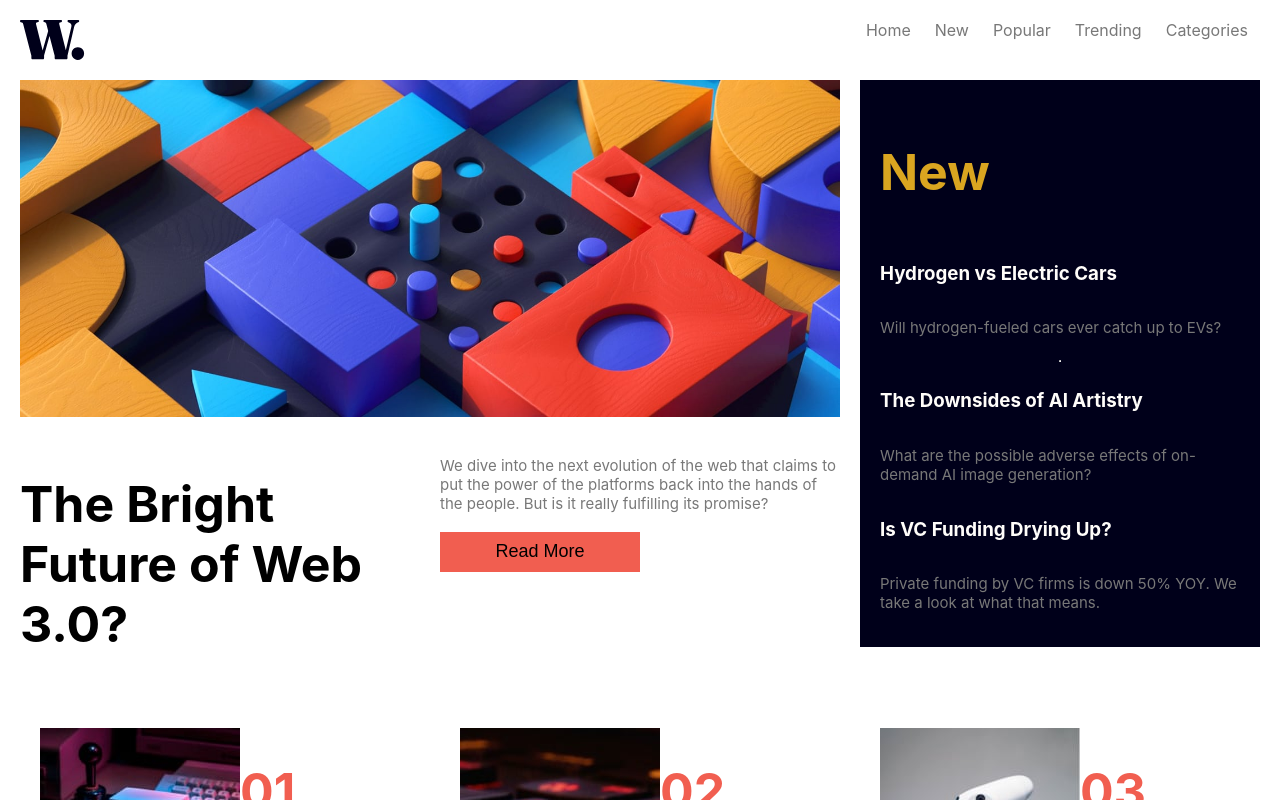
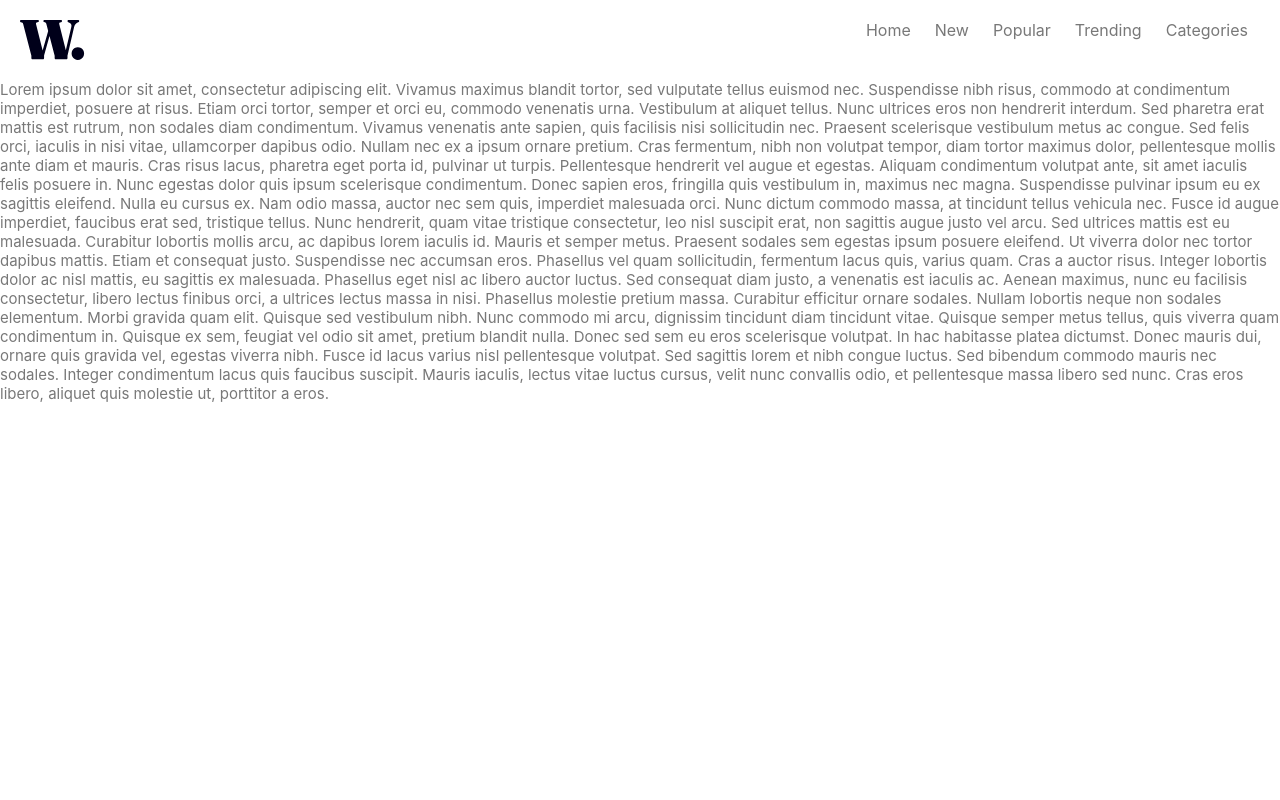
Before and after one commit to taphead/test-react-app, a React (Create React App) app: page /popular in a window 1280 px wide. Shown: the top 800 px of the page. Built offline with nearby package versions, Linux system fonts and the light colour scheme.

Commit message:
added form functionality and routing

```diff
--- a/package.json
+++ b/package.json
@@ -9,6 +9,7 @@
     "@testing-library/user-event": "^13.5.0",
     "react": "^19.1.0",
     "react-dom": "^19.1.0",
+    "react-router-dom": "^7.6.1",
     "react-scripts": "5.0.1",
     "web-vitals": "^2.1.4"
   },
--- a/src/App.css
+++ b/src/App.css
@@ -33,3 +33,44 @@
 #card3 {
   grid-area: 3 / 3 / 4 / 4;
 }
+
+.formcard {
+  box-shadow: 0 4px 8px 0 rgba(0, 0, 0, 0.2);
+  transition: 0.3s;
+  width: 75%;
+  border: 2px solid black;
+  border-radius: 10px;
+}
+
+.formcard:hover {
+  box-shadow: 0 8px 16px 0 rgba(0, 0, 0, 0.2);
+}
+
+.formcontainer {
+  padding: 2px 16px;
+  display: flex;
+  justify-content: center;
+  flex-wrap: wrap;
+  gap: 12px;
+  text-align: center;
+}
+
+@media only screen and (min-width: 601px) and (max-width: 991px) {
+  .formcard {
+    width: 40%;
+  }
+}
+
+@media only screen and (min-width: 992px) {
+  .formcard {
+    width: 20%;
+  }
+}
+
+form {
+  display: flex;
+  flex-direction: column;
+  justify-content: center;
+  align-items: center;
+  margin-bottom: 10px;
+}
--- a/src/App.js
+++ b/src/App.js
@@ -1,48 +1,21 @@
 import "./App.css";
-import Banner from "./components/banner";
+import { Routes, Route } from "react-router-dom";
 import Navbar from "./components/navbar";
-import BoldTextBlock from "./components/BoldTextBlock";
-import ReadBlock from "./components/ReadBlock";
-import NewBlock from "./components/NewBlock";
-import Card from "./components/Card";
-import cardImg1 from "./assets/image-retro-pcs.jpg";
-import cardImg2 from "./assets/image-top-laptops.jpg";
-import cardImg3 from "./assets/image-gaming-growth.jpg";
+import FormView from "./pages/FormView";
+import NewsView from "./pages/NewsView";
+import PopularView from "./pages/PopularView";
 
 function App() {
   return (
     <div className="App">
       <Navbar className="navbar"></Navbar>
-      <div className="grid-container">
-        <Banner name="banner" />
-        <BoldTextBlock name="boldtext" />
-        <ReadBlock name="readblock" />
-        <NewBlock name="newblock"></NewBlock>
-        <Card
-          img={cardImg1}
-          num="01"
-          head="Reviving Retro PCs"
-          text="What happens when old PCs are given modern upgrades?"
-          name="card1"
-          className="card1"
-        ></Card>
-        <Card
-          img={cardImg2}
-          num="02"
-          head="Top laptops of 2022"
-          text="Our best picks for various needs and budgets."
-          name="card2"
-          className="card2"
-        ></Card>
-        <Card
-          img={cardImg3}
-          num="03"
-          head="The growth of gaming"
-          text="How the pandemic has sparked fresh opportunities."
-          name="card3"
-          className="card3"
-        ></Card>
-      </div>
+      <Routes>
+        <Route path="/" element={<NewsView />} />
+        <Route path="/new" element={<FormView />} />
+        <Route path="/popular" element={<PopularView />} />
+        <Route path="/trending" element={<PopularView />} />
+        <Route path="/categories" element={<PopularView />} />
+      </Routes>
     </div>
   );
 }
--- a/src/components/Card.css
+++ b/src/components/Card.css
@@ -11,3 +11,14 @@
 .cardh1 {
   color: hsl(5, 85%, 63%);
 }
+
+.container {
+  display: flex;
+  gap: 20px;
+  height: 100%;
+}
+
+.image {
+  height: 75%;
+  object-fit: cover;
+}
--- a/src/components/navbar.css
+++ b/src/components/navbar.css
@@ -4,11 +4,12 @@
   margin: 20px;
 }
 
-.navbar span {
+.nav-item {
+  text-decoration: none;
   color: rgb(120, 120, 120);
   margin: 12px;
 }
-.navbar span:hover {
+.nav-item:hover {
   cursor: pointer;
   color: hsl(35, 77%, 62%);
 }
--- a/src/components/navbar.jsx
+++ b/src/components/navbar.jsx
@@ -1,16 +1,27 @@
 import "./navbar.css";
 import logo from "../assets/logo.svg";
+import { Link } from "react-router-dom";
 
 export default function Navbar() {
   return (
     <div className="container">
       <img src={logo} id="logo-image" alt="logo" />
       <div className="navbar">
-        <span>Home</span>
-        <span>New</span>
-        <span>Popular</span>
-        <span>Trending</span>
-        <span>Categories</span>
+        <Link to="/" className="nav-item">
+          Home
+        </Link>
+        <Link to="/new" className="nav-item">
+          New
+        </Link>
+        <Link to="/popular" className="nav-item">
+          Popular
+        </Link>
+        <Link to="/trending" className="nav-item">
+          Trending
+        </Link>
+        <Link to="/categories" className="nav-item">
+          Categories
+        </Link>
       </div>
     </div>
   );
--- /dev/null
+++ b/src/pages/FormView.jsx
@@ -0,0 +1,108 @@
+import { useState, useEffect } from "react";
+
+export default function FormView() {
+  const [name, setName] = useState("");
+  const [phone, setPhone] = useState("");
+  const [city, setCity] = useState("");
+  const [website, setWebSite] = useState("");
+  const [userArray, setUserArray] = useState([]);
+  const [isLoaded, setIsLoaded] = useState(false);
+
+  useEffect(() => {
+    const storedUsers = localStorage.getItem("userList");
+    if (storedUsers) {
+      setUserArray(JSON.parse(storedUsers));
+      setIsLoaded(true);
+    } else {
+      async function fetchUsers() {
+        const response = await fetch(
+          "https://jsonplaceholder.typicode.com/users"
+        );
+        const data = await response.json();
+        setUserArray(data);
+        setIsLoaded(true);
+      }
+      fetchUsers();
+    }
+  }, []);
+
+  useEffect(() => {
+    if (isLoaded) {
+      localStorage.setItem("userList", JSON.stringify(userArray));
+    }
+  }, [userArray, isLoaded]);
+
+  function handleFormSubmit(event) {
+    event.preventDefault();
+    let newUser = {
+      name: name,
+      phone: phone,
+      address: { city: city },
+      website: website,
+    };
+    setUserArray((prevArray) => [...prevArray, newUser]);
+    event.target.reset();
+  }
+
+  return (
+    <>
+      <form onSubmit={handleFormSubmit}>
+        <label htmlFor="name">Name:</label>
+        <input
+          type="text"
+          id="name"
+          name="name"
+          required
+          onChange={(e) => setName(e.target.value)}
+        />
+        <br />
+        <label htmlFor="phone">Phone Number:</label>
+        <input
+          type="tel"
+          id="phone"
+          name="phone"
+          pattern="^[0-9\-]+$"
+          placeholder="123-456-7890"
+          required
+          onChange={(e) => setPhone(e.target.value)}
+        />
+        <br />
+        <label htmlFor="city">City:</label>
+        <input
+          type="text"
+          id="city"
+          name="city"
+          required
+          onChange={(e) => setCity(e.target.value)}
+        />
+        <br />
+        <label htmlFor="website">Website:</label>
+        <input
+          type="url"
+          id="website"
+          name="website"
+          placeholder="https://example.com"
+          required
+          onChange={(e) => setWebSite(e.target.value)}
+        />
+        <br />
+        <input type="submit" value="Submit" />
+      </form>
+
+      <div className="formcontainer">
+        {userArray.map((user, index) => (
+          <div key={user.id || index + 1} className="formcard">
+            Name: {user.name}
+            <br />
+            Phone Number: {user.phone}
+            <br />
+            City: {user.address.city}
+            <br />
+            Website: {user.website}
+            <br />
+          </div>
+        ))}
+      </div>
+    </>
+  );
+}
--- /dev/null
+++ b/src/pages/NewsView.jsx
@@ -0,0 +1,43 @@
+import Banner from "../components/banner";
+import BoldTextBlock from "../components/BoldTextBlock";
+import ReadBlock from "../components/ReadBlock";
+import NewBlock from "../components/NewBlock";
+import Card from "../components/Card";
+import cardImg1 from "../assets/image-retro-pcs.jpg";
+import cardImg2 from "../assets/image-top-laptops.jpg";
+import cardImg3 from "../assets/image-gaming-growth.jpg";
+
+export default function NewsView() {
+  return (
+    <div className="grid-container">
+      <Banner name="banner" />
+      <BoldTextBlock name="boldtext" />
+      <ReadBlock name="readblock" />
+      <NewBlock name="newblock"></NewBlock>
+      <Card
+        img={cardImg1}
+        num="01"
+        head="Reviving Retro PCs"
+        text="What happens when old PCs are given modern upgrades?"
+        name="card1"
+        className="card1"
+      ></Card>
+      <Card
+        img={cardImg2}
+        num="02"
+        head="Top laptops of 2022"
+        text="Our best picks for various needs and budgets."
+        name="card2"
+        className="card2"
+      ></Card>
+      <Card
+        img={cardImg3}
+        num="03"
+        head="The growth of gaming"
+        text="How the pandemic has sparked fresh opportunities."
+        name="card3"
+        className="card3"
+      ></Card>
+    </div>
+  );
+}
--- /dev/null
+++ b/src/pages/PopularView.jsx
@@ -0,0 +1,47 @@
+export default function PopularView() {
+  return (
+    <p>
+      Lorem ipsum dolor sit amet, consectetur adipiscing elit. Vivamus maximus
+      blandit tortor, sed vulputate tellus euismod nec. Suspendisse nibh risus,
+      commodo at condimentum imperdiet, posuere at risus. Etiam orci tortor,
+      semper et orci eu, commodo venenatis urna. Vestibulum at aliquet tellus.
+      Nunc ultrices eros non hendrerit interdum. Sed pharetra erat mattis est
+      rutrum, non sodales diam condimentum. Vivamus venenatis ante sapien, quis
+      facilisis nisi sollicitudin nec. Praesent scelerisque vestibulum metus ac
+      congue. Sed felis orci, iaculis in nisi vitae, ullamcorper dapibus odio.
+      Nullam nec ex a ipsum ornare pretium. Cras fermentum, nibh non volutpat
+      tempor, diam tortor maximus dolor, pellentesque mollis ante diam et
+      mauris. Cras risus lacus, pharetra eget porta id, pulvinar ut turpis.
+      Pellentesque hendrerit vel augue et egestas. Aliquam condimentum volutpat
+      ante, sit amet iaculis felis posuere in. Nunc egestas dolor quis ipsum
+      scelerisque condimentum. Donec sapien eros, fringilla quis vestibulum in,
+      maximus nec magna. Suspendisse pulvinar ipsum eu ex sagittis eleifend.
+      Nulla eu cursus ex. Nam odio massa, auctor nec sem quis, imperdiet
+      malesuada orci. Nunc dictum commodo massa, at tincidunt tellus vehicula
+      nec. Fusce id augue imperdiet, faucibus erat sed, tristique tellus. Nunc
+      hendrerit, quam vitae tristique consectetur, leo nisl suscipit erat, non
+      sagittis augue justo vel arcu. Sed ultrices mattis est eu malesuada.
+      Curabitur lobortis mollis arcu, ac dapibus lorem iaculis id. Mauris et
+      semper metus. Praesent sodales sem egestas ipsum posuere eleifend. Ut
+      viverra dolor nec tortor dapibus mattis. Etiam et consequat justo.
+      Suspendisse nec accumsan eros. Phasellus vel quam sollicitudin, fermentum
+      lacus quis, varius quam. Cras a auctor risus. Integer lobortis dolor ac
+      nisl mattis, eu sagittis ex malesuada. Phasellus eget nisl ac libero
+      auctor luctus. Sed consequat diam justo, a venenatis est iaculis ac.
+      Aenean maximus, nunc eu facilisis consectetur, libero lectus finibus orci,
+      a ultrices lectus massa in nisi. Phasellus molestie pretium massa.
+      Curabitur efficitur ornare sodales. Nullam lobortis neque non sodales
+      elementum. Morbi gravida quam elit. Quisque sed vestibulum nibh. Nunc
+      commodo mi arcu, dignissim tincidunt diam tincidunt vitae. Quisque semper
+      metus tellus, quis viverra quam condimentum in. Quisque ex sem, feugiat
+      vel odio sit amet, pretium blandit nulla. Donec sed sem eu eros
+      scelerisque volutpat. In hac habitasse platea dictumst. Donec mauris dui,
+      ornare quis gravida vel, egestas viverra nibh. Fusce id lacus varius nisl
+      pellentesque volutpat. Sed sagittis lorem et nibh congue luctus. Sed
+      bibendum commodo mauris nec sodales. Integer condimentum lacus quis
+      faucibus suscipit. Mauris iaculis, lectus vitae luctus cursus, velit nunc
+      convallis odio, et pellentesque massa libero sed nunc. Cras eros libero,
+      aliquet quis molestie ut, porttitor a eros.
+    </p>
+  );
+}
```
Also changed, not shown: src/index.js (+9 -8 lines), 1 other file (tests, documents, lock files or other folders).
